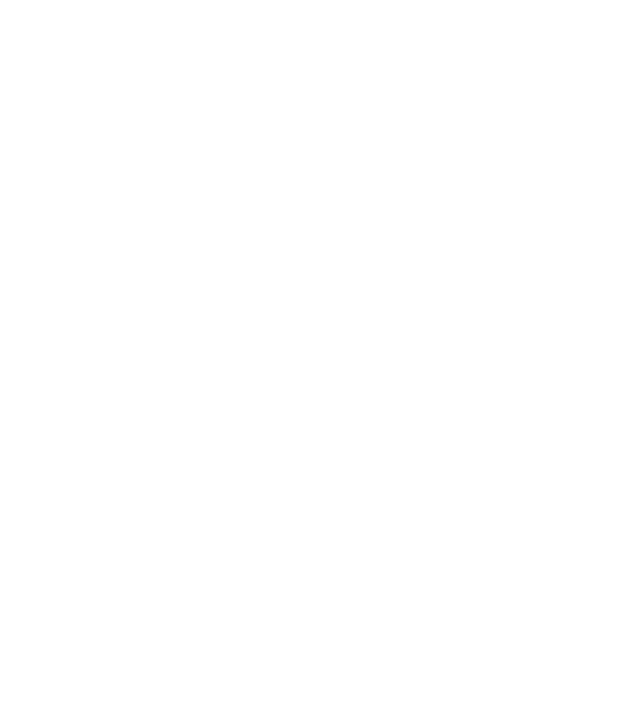
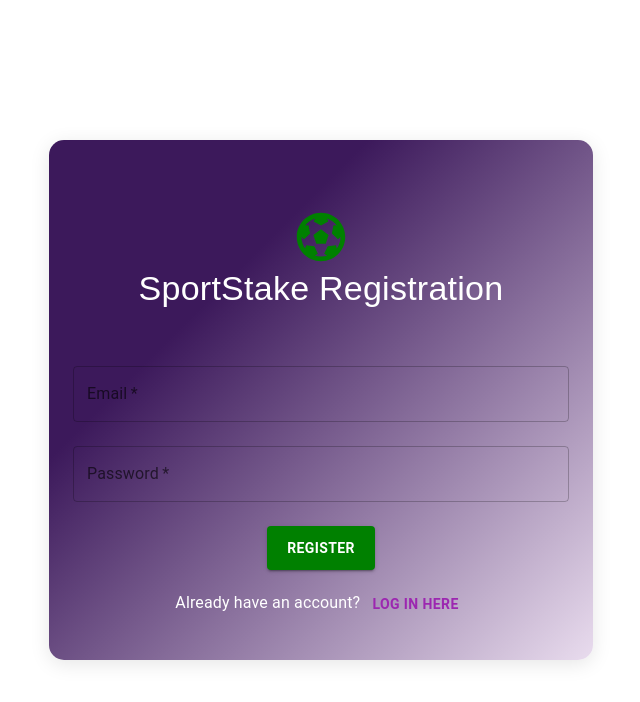
Before and after one commit to AwdiTech/SportStake, a React (Vite) app: page /register in a window 1280 px wide. Shown: the top 702 px of the page, without its empty margins (319-959 px from the left). Built offline with nearby package versions, Linux system fonts and the light colour scheme.

Commit message:
Implemented Registration page front-end UI and error-handling logic

```diff
--- a/src/pages/Registration/Registration.jsx
+++ b/src/pages/Registration/Registration.jsx
@@ -1,25 +1,30 @@
-import { useState } from 'react';
-import './Registration.scss';
-import { useNavigate } from 'react-router-dom';
-import { createUserWithEmailAndPassword } from 'firebase/auth';
-import {set,ref} from 'firebase/database'
-import { auth,db } from '../../FirebaseConfig';
+import { useState } from "react";
+import "./Registration.scss";
+import { useNavigate } from "react-router-dom";
+import { createUserWithEmailAndPassword } from "firebase/auth";
+import { set, ref } from "firebase/database";
+import { auth, db } from "../../FirebaseConfig";
+import {
+  TextField,
+  Button,
+  Container,
+  Typography,
+  Box,
+  Alert,
+} from "@mui/material";
+import { FaFutbol } from "react-icons/fa"; // React Icons for soccer theme
+
 export default function Registration() {
-
   const navigate = useNavigate();
 
-    // Function navigation example
-    const handleLoginClick = () => {
-        navigate('/login');
-    }
-
   // Form fields...
-    const [email, setEmail] = useState('')
-    const [password, setPassword] = useState('');
+  const [email, setEmail] = useState("");
+  const [password, setPassword] = useState("");
+  const [errorMessage, setErrorMessage] = useState("");
 
   // Function to handle form submission and register a new user
   const onSubmit = async (e) => {
-        e.preventDefault()
+    e.preventDefault();
 
     await createUserWithEmailAndPassword(auth, email, password)
       .then((userCredential) => {
@@ -27,25 +32,103 @@ export default function Registration() {
         const user = userCredential.user;
 
         // Next actions here..
-               const userRef = ref(db,'users/'+email)
-                 set(userRef,{'points':500})
+        const userRef = ref(db, "users/" + user.uid);
+        set(userRef, { points: 500 });
 
         console.log(user);
         //Example: go to profile page after registration - `navigate("/profile")`
-                // ...
+        navigate(`/profile/${user.uid}`);
       })
       .catch((error) => {
-                const errorCode = error.code;
-                const errorMessage = error.message;
-                console.log(errorCode, errorMessage);
-                // ..
+        switch (error.code) {
+          case "auth/email-already-in-use":
+            setErrorMessage(
+              "This email is already in use. Please use a different email."
+            );
+            break;
+          case "auth/invalid-email":
+            setErrorMessage("The email address is not valid.");
+            break;
+          case "auth/weak-password":
+            setErrorMessage("Password should be at least 6 characters.");
+            break;
+          default:
+            setErrorMessage("Failed to register. Please try again.");
+        }
       });
-    }
+  };
 
   // Registration Page JSX here...
   return (
-        <main className='registration'>
+    <Container maxWidth="sm" className="registration">
+      <Box textAlign="center" my={5}>
+        <FaFutbol size={50} color="green" />
+        <Typography variant="h4" component="h1" gutterBottom>
+          SportStake Registration
+        </Typography>
+      </Box>
 
-        </main>
+      <form onSubmit={onSubmit}>
+        <TextField
+          fullWidth
+          margin="normal"
+          label="Email"
+          variant="outlined"
+          slotProps={{
+            input: {
+              style: { color: "#f1ccf9" },
+            },
+          }}
+          value={email}
+          onChange={(e) => setEmail(e.target.value)}
+          required
+        />
+        <TextField
+          fullWidth
+          margin="normal"
+          label="Password"
+          type="password"
+          variant="outlined"
+          slotProps={{
+            input: {
+              style: { color: "#f1ccf9" },
+            },
+          }}
+          value={password}
+          onChange={(e) => setPassword(e.target.value)}
+          required
+        />
+        {/* Display error message */}
+        {errorMessage && (
+          <Box my={2}>
+            <Alert severity="error">{errorMessage}</Alert>{" "}
+            {/* Material-UI Alert for errors */}
+          </Box>
+        )}
+        <Box my={2} textAlign="center">
+          <Button
+            variant="contained"
+            color="primary"
+            type="submit"
+            sx={{ backgroundColor: "green", padding: "10px 20px" }}
+          >
+            Register
+          </Button>
+        </Box>
+      </form>
+
+      <Box textAlign="center">
+        <Typography variant="body1" gutterBottom>
+          Already have an account?{" "}
+          <Button
+            variant="text"
+            color="secondary"
+            onClick={() => navigate("/login")}
+          >
+            Log in here
+          </Button>
+        </Typography>
+      </Box>
+    </Container>
   );
 }
--- a/src/pages/Registration/Registration.scss
+++ b/src/pages/Registration/Registration.scss
@@ -1,131 +1,16 @@
 .registration {
-  display: flex;
-  flex-direction: column;
-  align-items: center;
-  justify-content: center;
-  padding: 20px;
-  text-align: center;
-  max-width: 425px;
-  margin: auto;
+  background: linear-gradient(135deg, #3c195b 30%, #e9dcee 100%);
+  border-radius: 15px;
+  padding: 2rem;
+  box-shadow: 0px 4px 20px rgba(0, 0, 0, 0.1);
+  color: white;
 
-  &__title {
-    font-size: 2.5rem;
-    margin: 1.5rem 0 0.5rem;
+  h1 {
+    font-family: "Poppins", sans-serif;
+    color: white;
   }
 
-  &__subtitle {
-    font-size: 1rem;
-    margin-bottom: 1.5rem;
-  }
-
-  &__hero-image {
-    width: 40%;
-    max-width: 280px;
-    margin-bottom: 1.5rem;
-  }
-
-  form {
-    width: 95%;
-    input[type="text"],
-    input[type="email"],
-    input[type="password"] {
-      padding: 0.75rem;
-      font-size: 1rem;
-      border-radius: 4px;
-      border: 1px ridge #ccc;
-      margin-bottom: 1.2rem;
-      width: 75%;
-      max-width: 350px;
-      background-color: #f8f8ff;
-      &:focus {
-        outline: none;
-        border-color: #e94057;
-      }
-    }
-
-    .registration__terms {
-      display: flex;
-      align-items: center;
-      margin-top: 1rem;
-      margin-bottom: 1.2rem;
-      input[type="checkbox"] {
-        margin-right: 0.5rem;
-      }
-      label {
-        font-size: 0.8rem;
-      }
-    }
-
-    button {
-      padding: 0.75rem 2rem;
-      width: 97%;
-      margin-top: 1rem;
-      margin-bottom: 1rem;
-    }
-  }
-
-  p {
-    margin-top: 1rem;
-    font-size: 1rem;
-
-    &.registration__login-link {
-      color: #e94057;
-      text-decoration: underline;
-      &:hover {
-        color: #e94057;
-      }
-    }
+  button {
+    font-weight: bold;
   }
 }
-
-.action-buttons {
-  display: flex;
-  flex-direction: column;
-  justify-content: center;
-  align-items: center;
-  gap: 1rem;
-  margin-top: 3rem;
-
-  &__next {
-    background-color: #e94057;
-    color: #ffffff;
-
-    &:hover {
-      background-color: #d32f45;
-    }
-
-    &:active {
-      background-color: #b71c32;
-    }
-  }
-
-  .button {
-    width: 78%;
-    padding: 1.25rem;
-    border-radius: 12px;
-    border: none;
-    box-shadow: 1px 1px 1px rgba(0, 0, 0, 0.1);
-    font-size: 0.95rem;
-    cursor: pointer;
-
-    &:hover {
-      box-shadow: 2px 2px 2px rgba(0, 0, 0, 0.2);
-    }
-
-    &:active {
-      box-shadow: none;
-    }
-  }
-}
-
-@media (max-width: 424px) {
-  .registration {
-    padding: 10px;
-    &__title {
-      font-size: 1.4rem;
-    }
-    &__hero-image {
-      width: 100%;
-    }
-  }
-}
```
Lines whose indentation alone changed are shown as unchanged.
